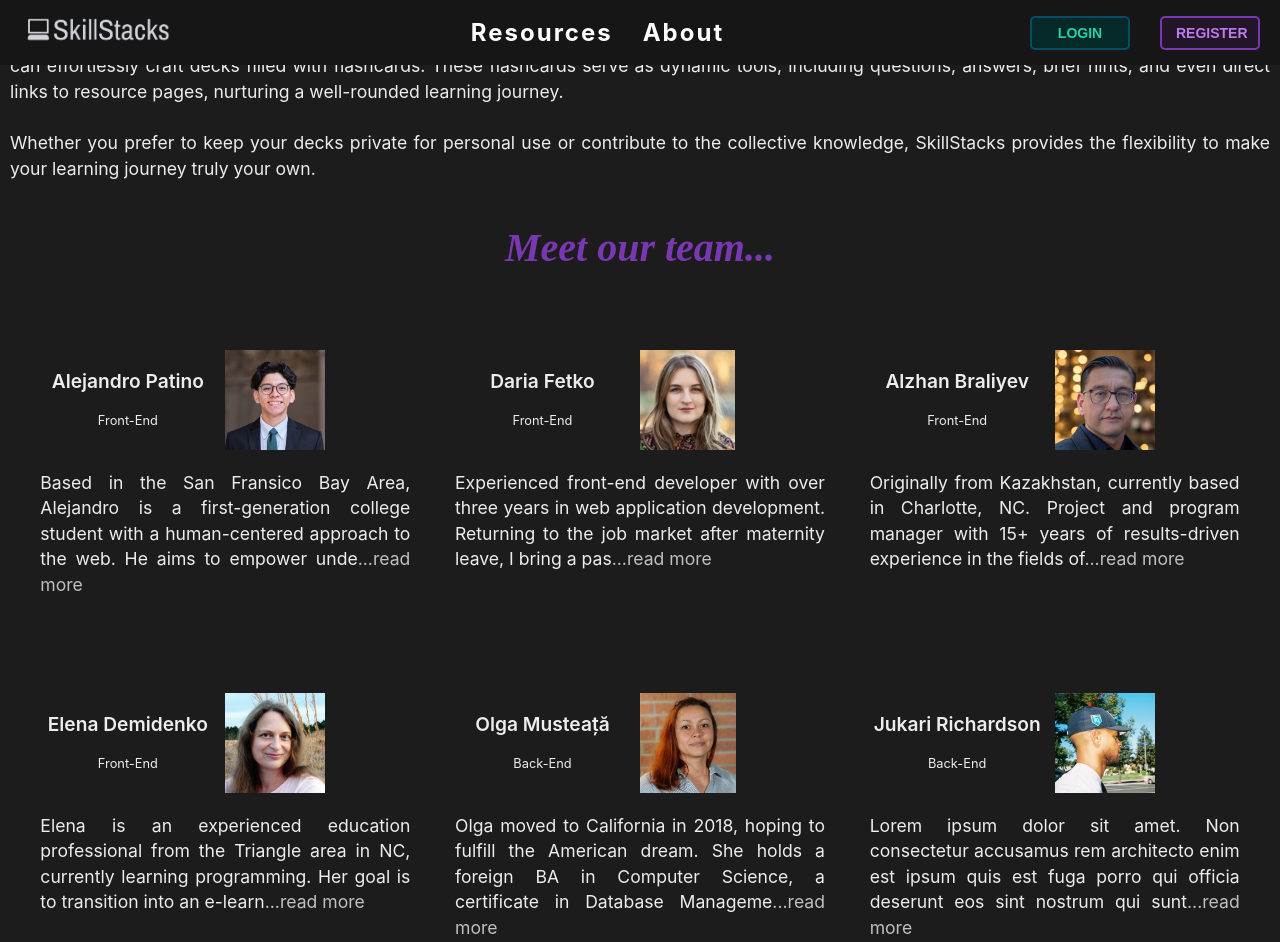
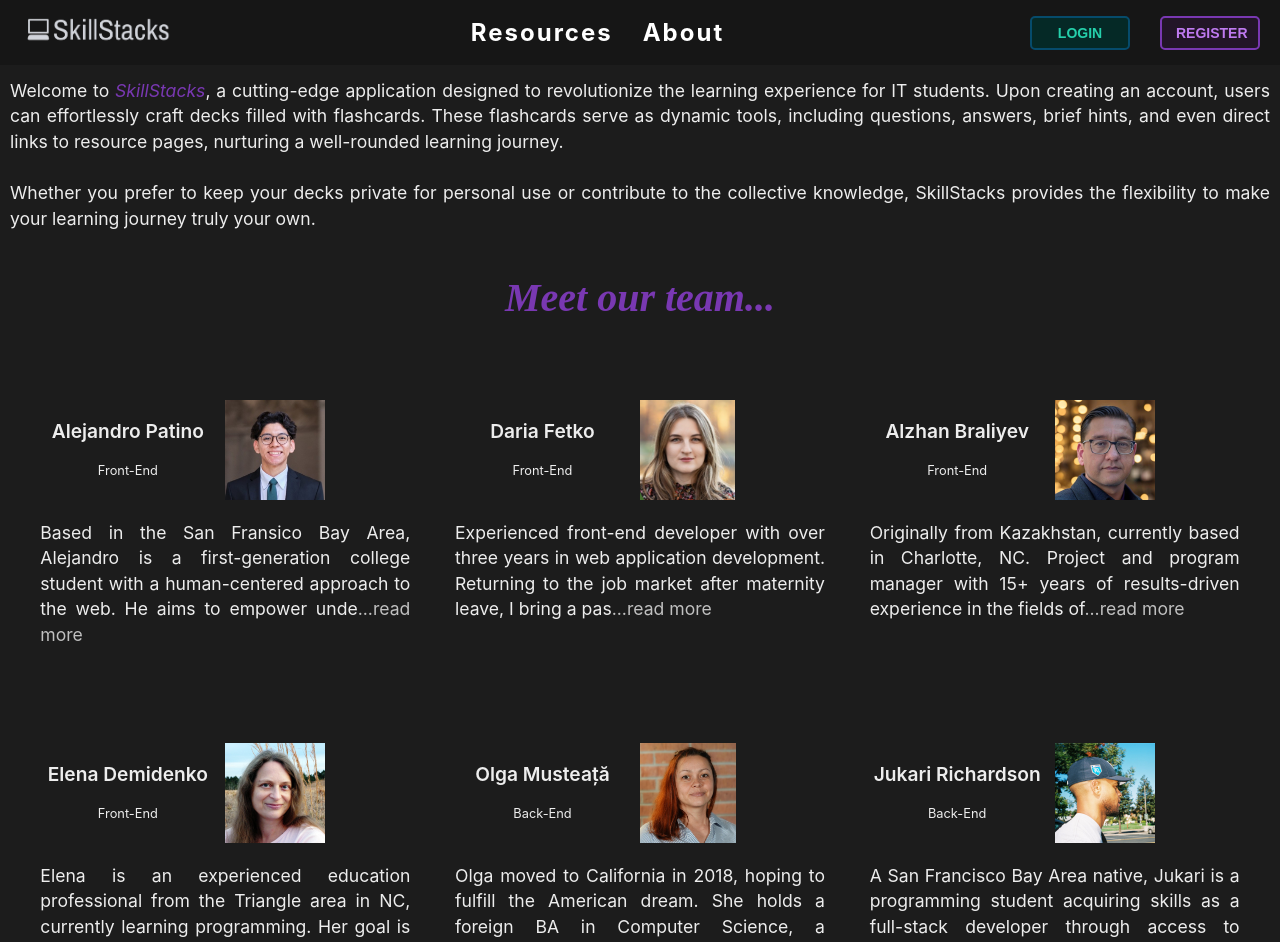
Before and after one commit to Code-the-Dream-School/ee-prac-team4-front, a React (Create React App) app: page /about in a window 1280 px wide. Shown: the top 942 px of the page. Built offline with nearby package versions, Linux system fonts and the light colour scheme; no server answers; a web font is replaced by a local one.

Commit message:
added one more bio and fixed the top  marging issue for the about div

```diff
--- a/src/pages/about/About.css
+++ b/src/pages/about/About.css
@@ -3,6 +3,7 @@
     text-align: center;
     background-color: var(--secondary-background);
     padding: 10px;
+    padding-top: 60px;
 }
 
 .about-text {
--- a/src/pages/about/About.js
+++ b/src/pages/about/About.js
@@ -170,12 +170,13 @@ const About = () => {
                         </div>
                         <div className="card-content">
                             <ReadMore>
-                                Lorem ipsum dolor sit amet. Non consectetur accusamus rem architecto enim
-                                est ipsum quis est fuga porro qui officia deserunt eos sint nostrum qui sunt optio.
-                                Aut fugit maiores in sapiente dignissimos qui molestias molestiae et eius dolores vel consequatur
-                                laboriosam est repellendus dolor. Ab atque doloribus et nemo sint hic cumque atque 33 commodi placeat et
-                                voluptas voluptas hic voluptatibus minima et neque libero.
-                                Et officiis laborum est quia eaque ea sequi sequi eum placeat voluptas est veritatis dolorem id quis odit.
+                            A San Francisco Bay Area native, Jukari is a programming student acquiring skills as a full-stack
+                            developer through access to organizations like Code The Dream. Working as full time tradesman as a member
+                            of the Northern California Regional Carpenter's Union he is motivated to transition into the technology
+                            space and acquire a new skillset as a web developer. Having gained certification from Code The Dream's Intro Course,
+                            Node.js learning cohort and moving onto attain a React.js certificate he has made significant strides toward
+                            his ultimate goal. He aims to use his skillset to impact his community and the world
+                            in a positive fashion to integrate human values with technological innovation.
                             </ReadMore>
                         </div>
                     </div>
```
